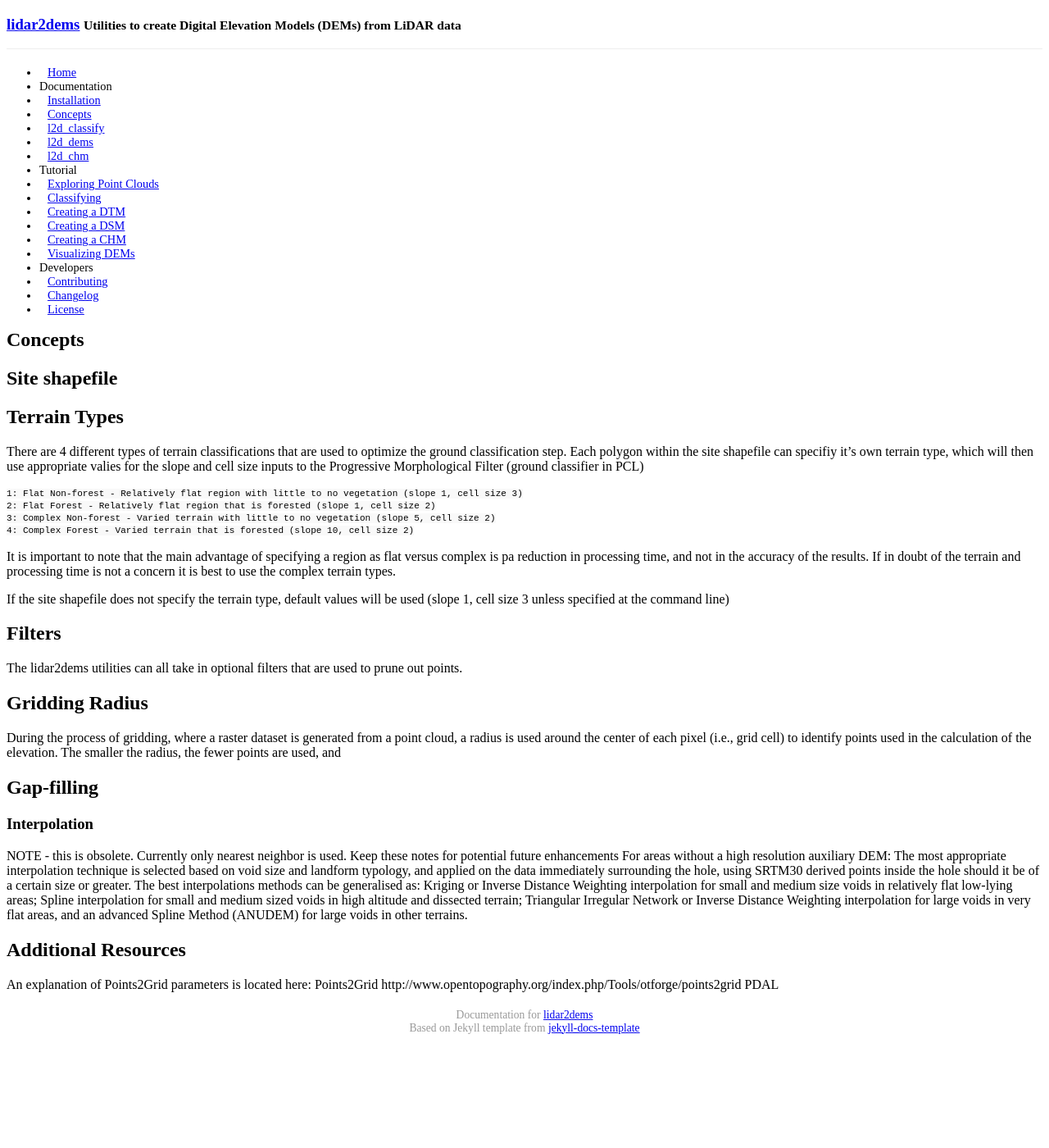
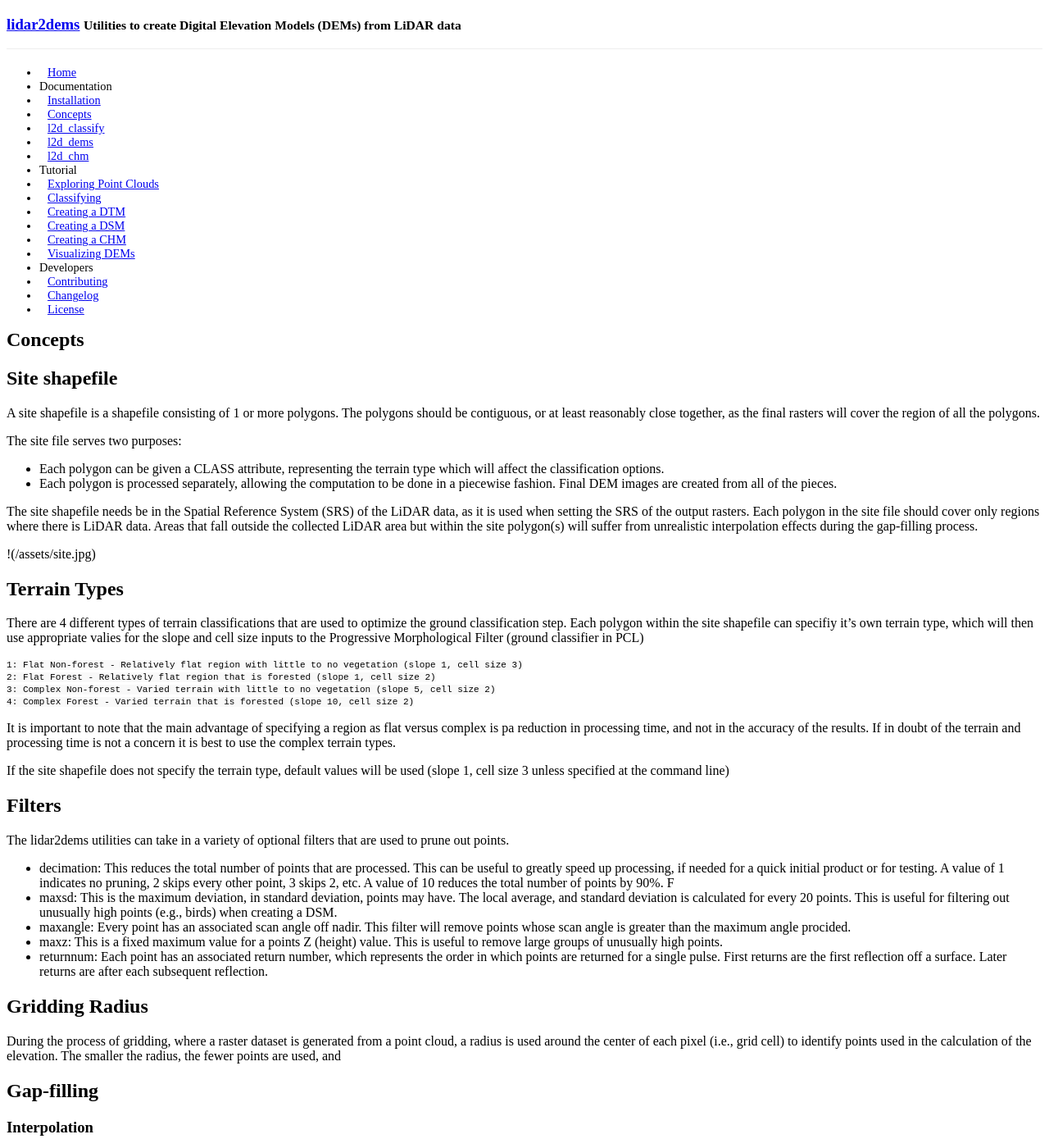
Before and after one commit to Applied-GeoSolutions/lidar2dems, a Jekyll site: the page built from _posts/2015-05-28-concepts.md, in a window 1280 px wide and 1400 px high. Shown: the whole window at 82% size. Built offline with Jekyll 4.4.1, drawn with Linux system fonts in a browser that asks for light colours; Markdown is read by kramdown in place of the engine named in the settings; a style sheet for code colours, icons or effects is not loaded.

Commit message:
concepts

```diff
--- a/_posts/2015-05-28-concepts.md
+++ b/_posts/2015-05-28-concepts.md
@@ -6,12 +6,17 @@
 order: 1
 ---
 
+## Site shapefile
+A site shapefile is a shapefile consisting of 1 or more polygons. The polygons should be contiguous, or at least reasonably close together, as the final rasters will cover the region of all the polygons.
 
+The site file serves two purposes:
 
+* Each polygon can be given a CLASS attribute, representing the terrain type which will affect the classification options.
+* Each polygon is processed separately, allowing the computation to be done in a piecewise fashion. Final DEM images are created from all of the pieces.
 
-## Site shapefile
+The site shapefile needs be in the Spatial Reference System (SRS) of the LiDAR data, as it is used when setting the SRS of the output rasters. Each polygon in the site file should cover only regions where there is LiDAR data. Areas that fall outside the collected LiDAR area but within the site polygon(s) will suffer from unrealistic interpolation effects during the gap-filling process.
 
-
+!(/assets/site.jpg)
 
 ## Terrain Types
 There are 4 different types of terrain classifications that are used to optimize the ground classification step. Each polygon within the site shapefile can specifiy it's own terrain type, which will then use appropriate valies for the slope and cell size inputs to the Progressive Morphological Filter (ground classifier in PCL)
@@ -25,8 +30,16 @@
 
 If the site shapefile does not specify the terrain type, default values will be used (slope 1, cell size 3 unless specified at the command line)
 
+
 ## Filters
-The lidar2dems utilities can all take in optional filters that are used to prune out points.
+The lidar2dems utilities can take in a variety of optional filters that are used to prune out points.
+
+* decimation: This reduces the total number of points that are processed. This can be useful to greatly speed up processing, if needed for a quick initial product or for testing. A value of 1 indicates no pruning, 2 skips every other point, 3 skips 2, etc. A value of 10 reduces the total number of points by 90%.
+F
+* maxsd: This is the maximum deviation, in standard deviation, points may have. The local average, and standard deviation is calculated for every 20 points. This is useful for filtering out unusually high points (e.g., birds) when creating a DSM.
+* maxangle: Every point has an associated scan angle off nadir. This filter will remove points whose scan angle is greater than the maximum angle procided.
+* maxz: This is a fixed maximum value for a points Z (height) value. This is useful to remove large groups of unusually high points.
+* returnnum: Each point has an associated return number, which represents the order in which points are returned for a single pulse. First returns are the first reflection off a surface. Later returns are after each subsequent reflection.
 
 
 ## Gridding Radius
```
Also changed, not shown: assets/site.jpg (added).
